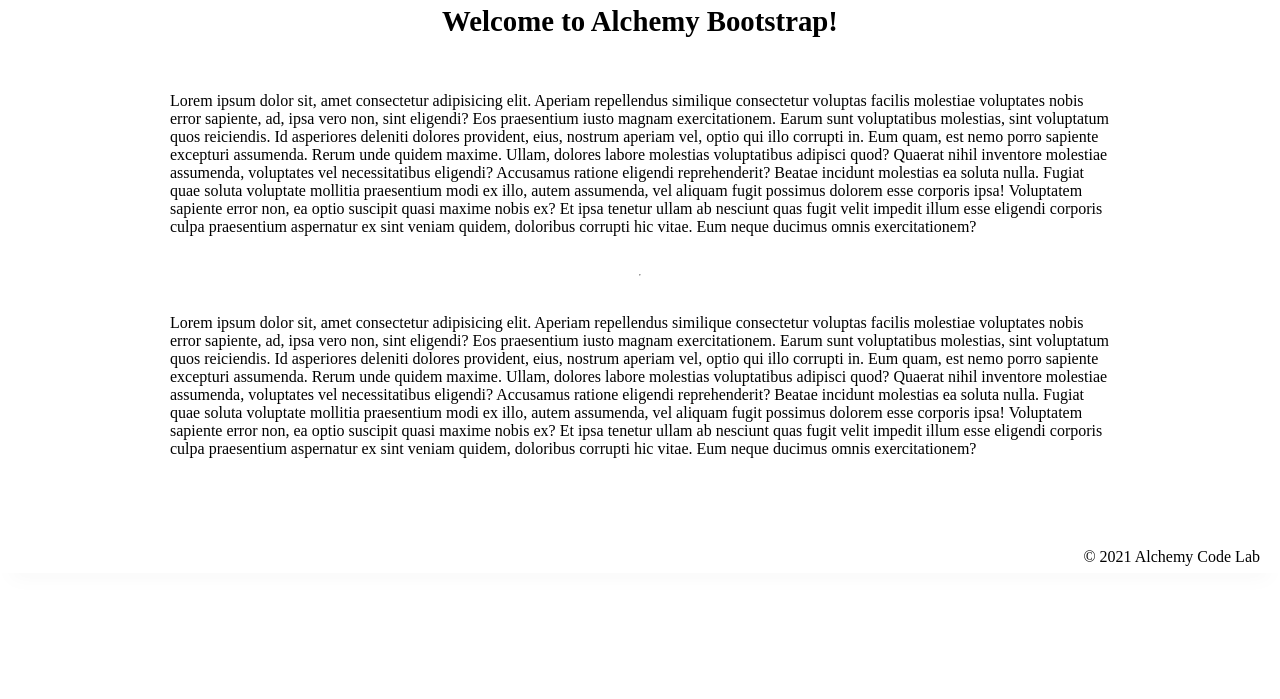
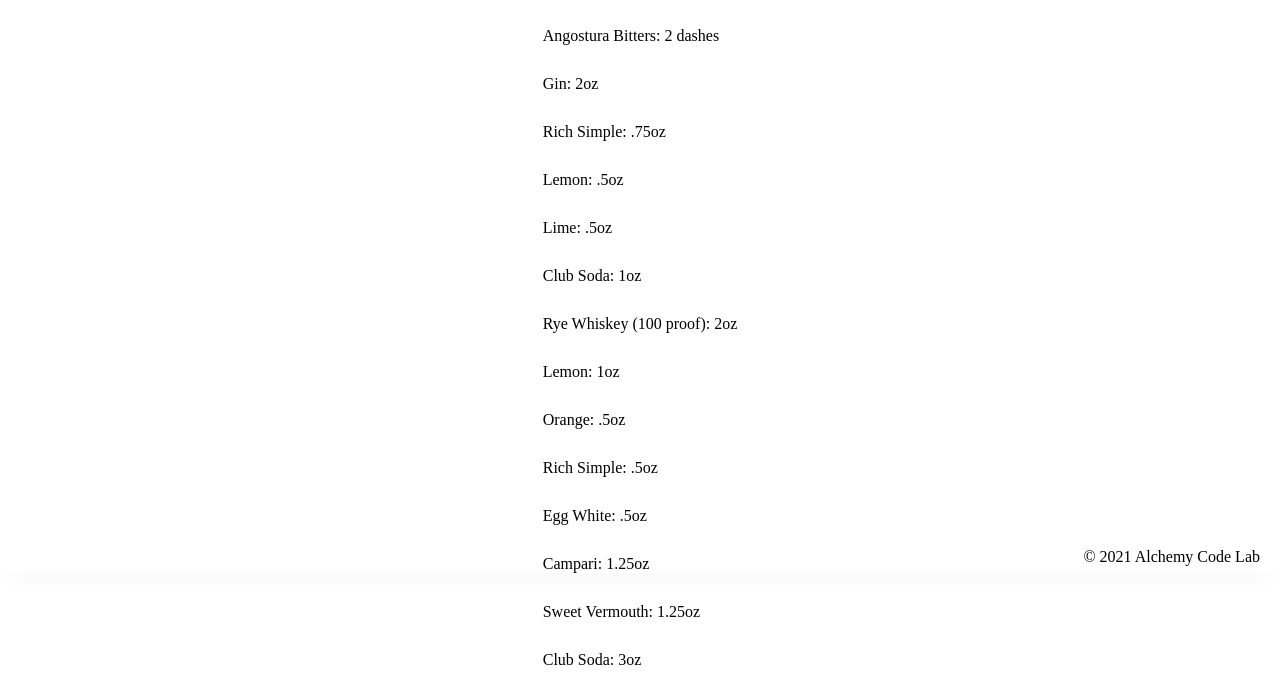
Before and after one commit to alex-i-blair/display-lists, a website with bundled scripts: page index.html in a window 1280 px wide. Shown: the part 227-926 px from the top of the page. Before the commit the page ends 800 px from the top, so only its background shows below. Built offline with nearby package versions, Linux system fonts and the light colour scheme.

Commit message:
recipes display

```diff
--- a/app.js
+++ b/app.js
@@ -1,8 +1,20 @@
 // import functions and grab DOM elements
+import cocktails from './cocktails-data.js';
+import { renderCocktails } from './render-cocktails.js';
+// import cocktails from './cocktails-data.js'
+// import cocktails from './cocktails-data.js'
+// import cocktails from './cocktails-data.js'
 
 // initialize global state
-
+const cocktailPostEl = document.querySelector('#cocktail-post');
 // set event listeners
   // get user input
   // use user input to update state
   // update DOM to reflect the new state
+for (let post of cocktails) {
+    const cocktailsEl = renderCocktails(post);
+    for (let p of cocktailsEl) {
+        cocktailPostEl.append(p);
+
+    }
+}
--- /dev/null
+++ b/cocktails-data.js
@@ -0,0 +1,49 @@
+export default [
+    {
+        name: 'Sazerac',
+        image: 'https://www.liquor.com/thmb/7CPeEMUEQLeAJgmVdyTRHpO4ix8=/735x0/pumpkin-sazerac-720x720-primary-62b0214f91904fdf962e9db2f06528ee.jpg',
+        recipe: {
+            'Rye Whiskey': '2oz',
+            'Rich Simple': '0.25oz',
+            "Peychaud's Bitters": '5 dashes',
+            'Angostura Bitters': '2 dashes'
+
+        },
+        garnish: 'Two expressed lemon peels'
+    },
+    {
+        name: 'Ramos Gin Fizz',
+        image: 'https://i0.wp.com/assets.punchdrink.com/wp-content/uploads/2018/06/Article-Ramos-Gin-Fizz-Plymouth-Gin-Cocktail-Recipe.jpg',
+        recipe: {
+            'Gin': '2oz',
+            'Rich Simple': '.75oz',
+            'Lemon': '.5oz',
+            'Lime': '.5oz',
+            'Club Soda': '1oz',
+        },
+        garnish: 'Express lemon peel'
+    },
+    {
+        name:'Whiskey Sour',
+        image: 'https://kitchenswagger.com/wp-content/uploads/2019/10/whiskey-sour22.jpg',
+        recipe: {
+            'Rye Whiskey (100 proof)': '2oz',
+            'Lemon': '1oz',
+            'Orange': '.5oz',
+            'Rich Simple': '.5oz',
+            'Egg White': '.5oz'
+        },
+        garnish: 'Lemon Twist'
+    },
+    {
+        name: 'Americano',
+        image: 'https://assets-prd.punchdrink.com/wp-content/uploads/2014/07/20105809/Social-Rome-with-A-View-Americano.jpg',
+        recipe: {
+            'Campari': '1.25oz',
+            'Sweet Vermouth': '1.25oz',
+            'Club Soda': '3oz',
+        },
+        garnish: 'Orange Wheel'
+    }
+
+];
--- a/index.html
+++ b/index.html
@@ -22,47 +22,7 @@
     </header>
     <main>
         <section class="main-section">
-            <img class="main-logo" src="./assets/alchemy-logo.png" />
-            <h2>
-                Welcome to Alchemy Bootstrap!
-            </h2>
-
-            <p>
-                Lorem ipsum dolor sit, amet consectetur adipisicing elit. Aperiam repellendus similique consectetur
-                voluptas facilis molestiae voluptates nobis error sapiente, ad, ipsa vero non, sint eligendi? Eos
-                praesentium iusto magnam exercitationem.
-                Earum sunt voluptatibus molestias, sint voluptatum quos reiciendis. Id asperiores deleniti dolores
-                provident, eius, nostrum aperiam vel, optio qui illo corrupti in. Eum quam, est nemo porro sapiente
-                excepturi assumenda.
-                Rerum unde quidem maxime. Ullam, dolores labore molestias voluptatibus adipisci quod? Quaerat nihil
-                inventore molestiae assumenda, voluptates vel necessitatibus eligendi? Accusamus ratione eligendi
-                reprehenderit? Beatae incidunt molestias ea soluta nulla.
-                Fugiat quae soluta voluptate mollitia praesentium modi ex illo, autem assumenda, vel aliquam fugit
-                possimus dolorem esse corporis ipsa! Voluptatem sapiente error non, ea optio suscipit quasi maxime nobis
-                ex?
-                Et ipsa tenetur ullam ab nesciunt quas fugit velit impedit illum esse eligendi corporis culpa
-                praesentium aspernatur ex sint veniam quidem, doloribus corrupti hic vitae. Eum neque ducimus omnis
-                exercitationem?
-            </p>
-            <hr />
-            <p>
-                Lorem ipsum dolor sit, amet consectetur adipisicing elit. Aperiam repellendus similique consectetur
-                voluptas facilis molestiae voluptates nobis error sapiente, ad, ipsa vero non, sint eligendi? Eos
-                praesentium iusto magnam exercitationem.
-                Earum sunt voluptatibus molestias, sint voluptatum quos reiciendis. Id asperiores deleniti dolores
-                provident, eius, nostrum aperiam vel, optio qui illo corrupti in. Eum quam, est nemo porro sapiente
-                excepturi assumenda.
-                Rerum unde quidem maxime. Ullam, dolores labore molestias voluptatibus adipisci quod? Quaerat nihil
-                inventore molestiae assumenda, voluptates vel necessitatibus eligendi? Accusamus ratione eligendi
-                reprehenderit? Beatae incidunt molestias ea soluta nulla.
-                Fugiat quae soluta voluptate mollitia praesentium modi ex illo, autem assumenda, vel aliquam fugit
-                possimus dolorem esse corporis ipsa! Voluptatem sapiente error non, ea optio suscipit quasi maxime nobis
-                ex?
-                Et ipsa tenetur ullam ab nesciunt quas fugit velit impedit illum esse eligendi corporis culpa
-                praesentium aspernatur ex sint veniam quidem, doloribus corrupti hic vitae. Eum neque ducimus omnis
-                exercitationem?
-            </p>
-
+            <div id="cocktail-post"></div>
         </section>
     </main>
     <footer>
--- /dev/null
+++ b/render-cocktails.js
@@ -0,0 +1,25 @@
+export function renderCocktails(cocktailData) {
+
+    const postEl = document.createElement('div');
+    const cocktailTitleEl = document.createElement('p');
+    const cocktailPhotoEl = document.createElement('img');
+    const cocktailRecipeEl = document.createElement('p');
+
+    postEl.classList.add('cocktail');
+
+    cocktailTitleEl.textContent = cocktailData.name;
+    cocktailPhotoEl.scr = cocktailData.image;
+    cocktailRecipeEl.textContent = cocktailData.recipe;
+
+    const ingredientArr = Object.keys(cocktailData.recipe);
+    let recipePart = [];
+    for (let ingredient of ingredientArr) {
+        let ingredients = ingredient;
+        let recipePartEl = document.createElement('p');
+        let measure = cocktailData.recipe[ingredient];
+        recipePartEl.textContent = `${ingredients}: ${measure}`;
+        recipePart.push(recipePartEl);
+    }
+    // console.log(recipePart);
+    return recipePart;
+}
```
Also changed, not shown: array-one.js (deleted), assets/americano.jpeg (added), assets/ramos.jpeg (added), assets/sazerac.jpeg (added), assets/whiskey-sour.jpeg (added), render-one.js (deleted).
